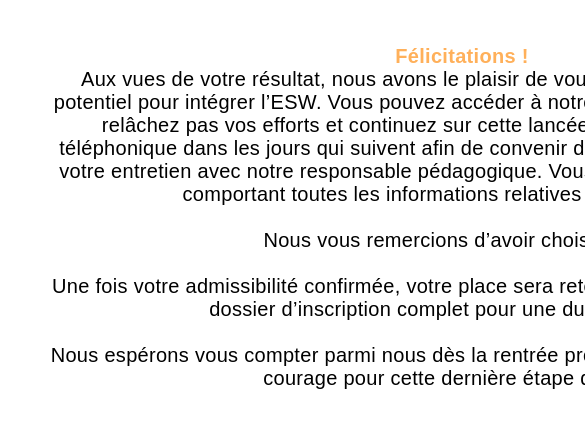
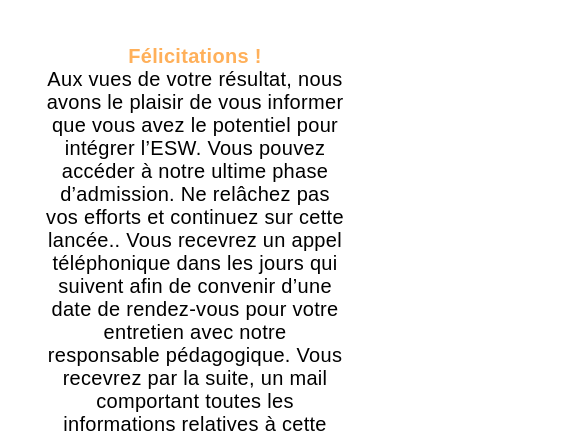
Before and after one commit to lentlx/worshop1_1a, a plain HTML site: page resultats.html in a window 390 px wide. Shown: the part 420-853 px from the top of the page, 585 px wide, since content can reach past the window. Drawn offline with Linux system fonts and the light colour scheme; a web font is replaced by a local one.

Commit message:
Update on results page + mobile version ready

```diff
--- a/resultats.html
+++ b/resultats.html
@@ -23,11 +23,11 @@
         <h1 class="index_header">Résultats</h1>
     </header>
     <main class="main">
-        <h2 class="">Vous avez obtenu un score de 86% de réponses justes !</h2>
+        <h2>Vous avez obtenu un score de 86% de réponses justes !</h2>
         <p class="resultats">
             <span>Félicitations !</span>
             <br>
-            Aux vues de votre résultat, nous avons le plaisir de vous informez que vous avez le potentiel pour intégrer
+            Aux vues de votre résultat, nous avons le plaisir de vous informer que vous avez le potentiel pour intégrer
             l’ESW.
             Vous pouvez accéder à notre ultime phase d’admission. Ne relâchez pas vos efforts et continuez sur cette
             lancée..
--- a/style.css
+++ b/style.css
@@ -337,6 +337,10 @@ main span {
         font-size: 25px;
     }
 
+    .resultats{
+        width: 300px;
+    }
+
 
 
 }
```
